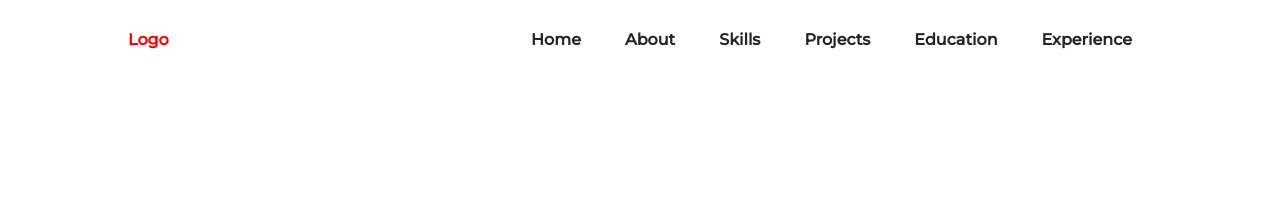
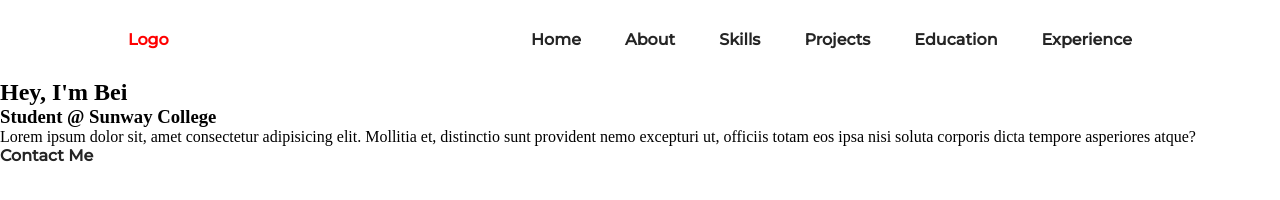
Before and after one commit to i4GS/PersonalPortfolio, a plain HTML site: page index.html in a window 1280 px wide. Drawn offline with Linux system fonts and the light colour scheme.

Commit message:
Added name, description and contact me button

```diff
--- a/index.html
+++ b/index.html
@@ -20,5 +20,16 @@
             </ul>
         </nav>
     </header>
+
+    <section class="home">
+        <div class="home-content">
+            <h1>Hey, I'm Bei</h1>
+            <h3>Student @ Sunway College</h3>
+            <p>Lorem ipsum dolor sit, amet consectetur adipisicing elit. Mollitia et, distinctio sunt provident nemo excepturi ut, officiis totam eos ipsa nisi soluta corporis dicta tempore asperiores atque?</p>
+            <div class="btn-box">
+                <a href="#">Contact Me</a>
+            </div>
+        </div>
+    </section>
 </body>
 </html>
```
